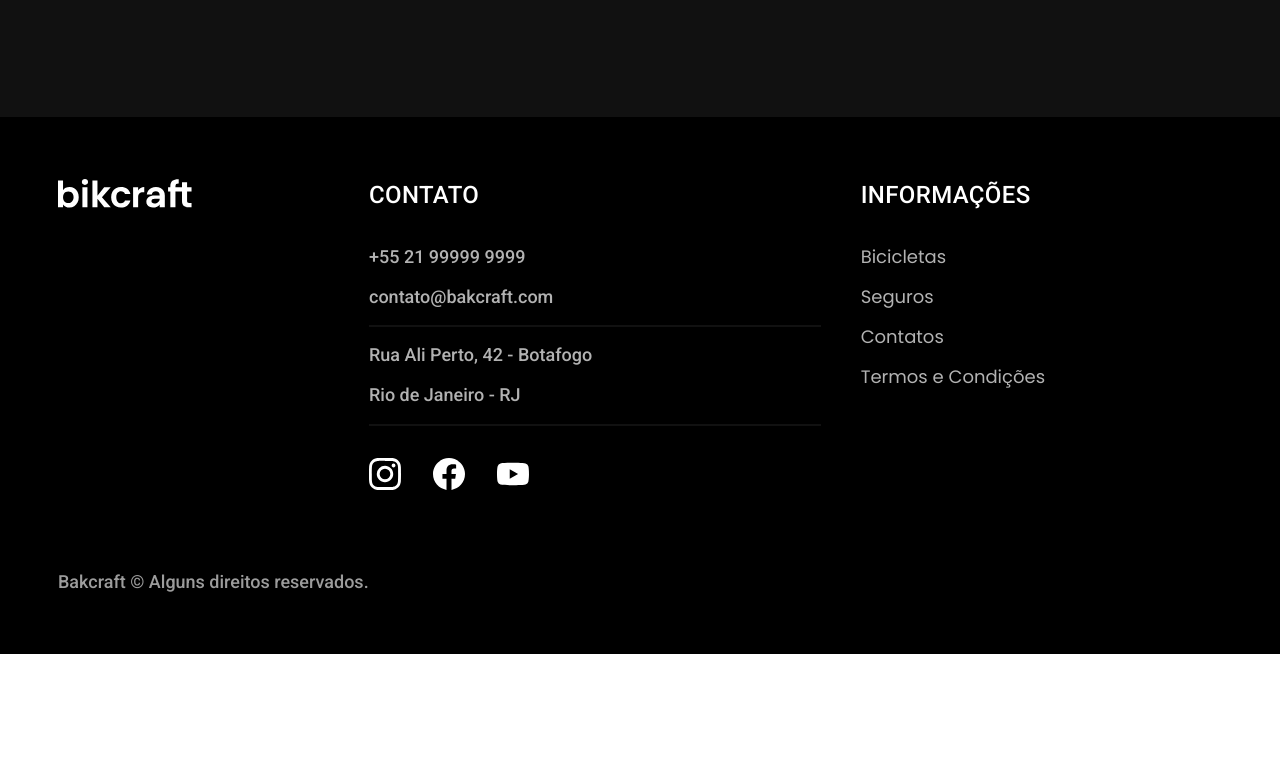
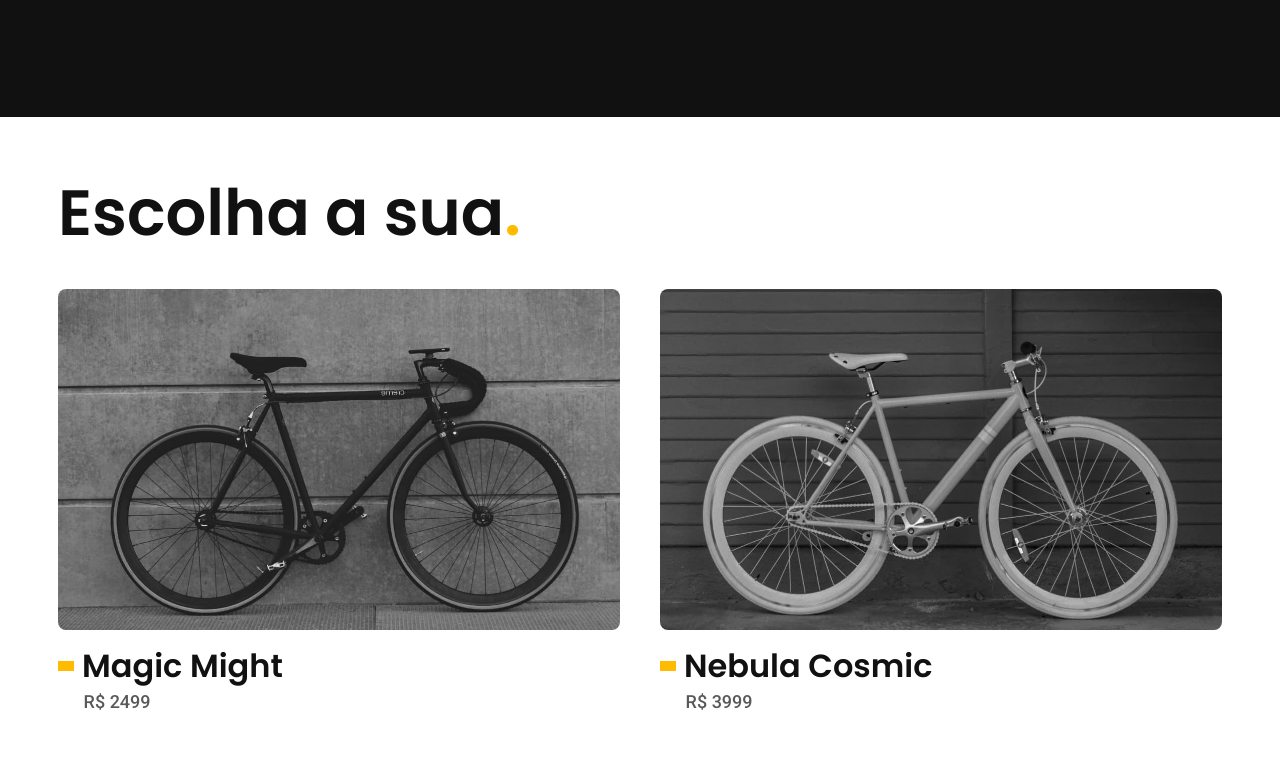
Before and after one commit to agamenon-jr/bikcraft, a plain HTML site: page bicicletas/bicicletas.html in a window 1280 px wide. Shown: the part 1318-2100 px from the top of the page. Before the commit the page ends 1972 px from the top, so only its background shows below. Drawn offline with Linux system fonts and the light colour scheme.

Commit message:
Add outra aba de bicicleta na página de biciclatas

```diff
--- a/bicicletas/bicicletas.html
+++ b/bicicletas/bicicletas.html
@@ -98,6 +98,28 @@
     </div>
 </main>
 
+<article class="bicicletas-lista container">
+  <h2 class="font-1-xxl">Escolha a sua<span class="cor-p1">.</span></h2>
+
+  <ul>
+    <li>
+      <a href=".magic.html">
+        <img src="../img/bicicletas/magic.jpg" alt="Bicicleta elétrica">
+        <h3 class="font-1-xl">Magic Might</h3>
+        <span class="font-2-m cor-8">R$ 2499</span>
+      </a>
+    </li>
+
+     <li>
+      <a href=".nebula.html">
+        <img src="../img/bicicletas/nebula.jpg" alt="Bicicleta elétrica">
+        <h3 class="font-1-xl">Nebula Cosmic</h3>
+        <span class="font-2-m cor-8">R$ 3999</span>
+      </a>
+    </li>
+
+  </ul>
+</article>
   <footer class="footer-bg">
     <div class="footer container">
       <img src="../img/bikcraft.svg" alt="Bikcraft">
--- a/css/bicicletas/bicicletas-listas.css
+++ b/css/bicicletas/bicicletas-listas.css
@@ -15,6 +15,10 @@
     margin-left: auto;
     margin-right: auto;
     overflow-x: auto;/*cria uma barra de rolagem horizontal apenas p/ essa área e ñ p/ o site todo, definindo como overflow-x: auto ele vai criar uma barra de scroll apenas no eixo X q/ é horizontal*/
+}
+
+#bicicleta .bicicletas-lista ul {
+    padding: 0px 0px 20px 0px;
 }
 
 /*Ñ qro q/ os elementos diminuam + do q/ já estão aqui, então falo c/ cada li (lembrando q/ li é o elemento flexível pq o pai (q/ é display flex o UL) q/ estão dentro do UL, */
```
